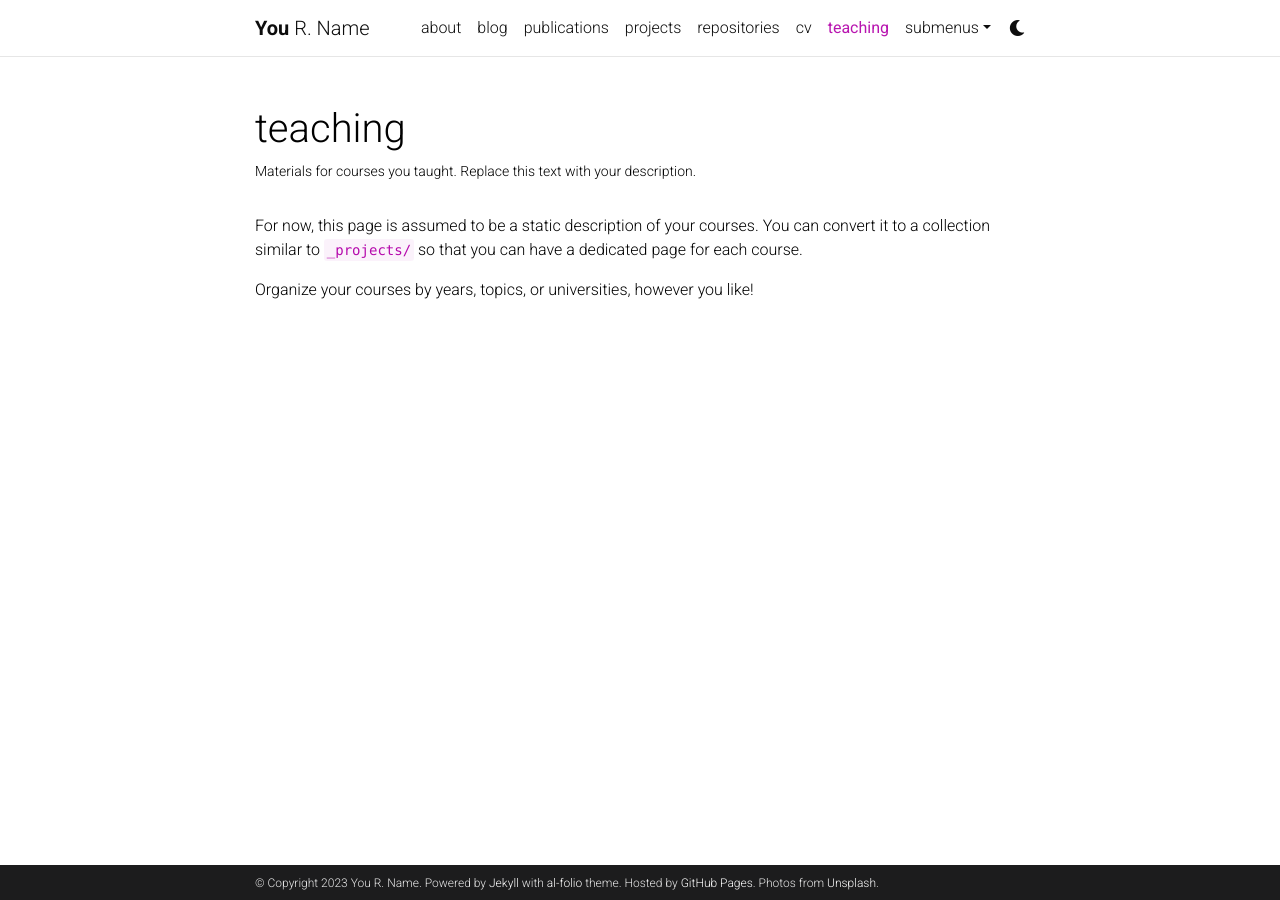
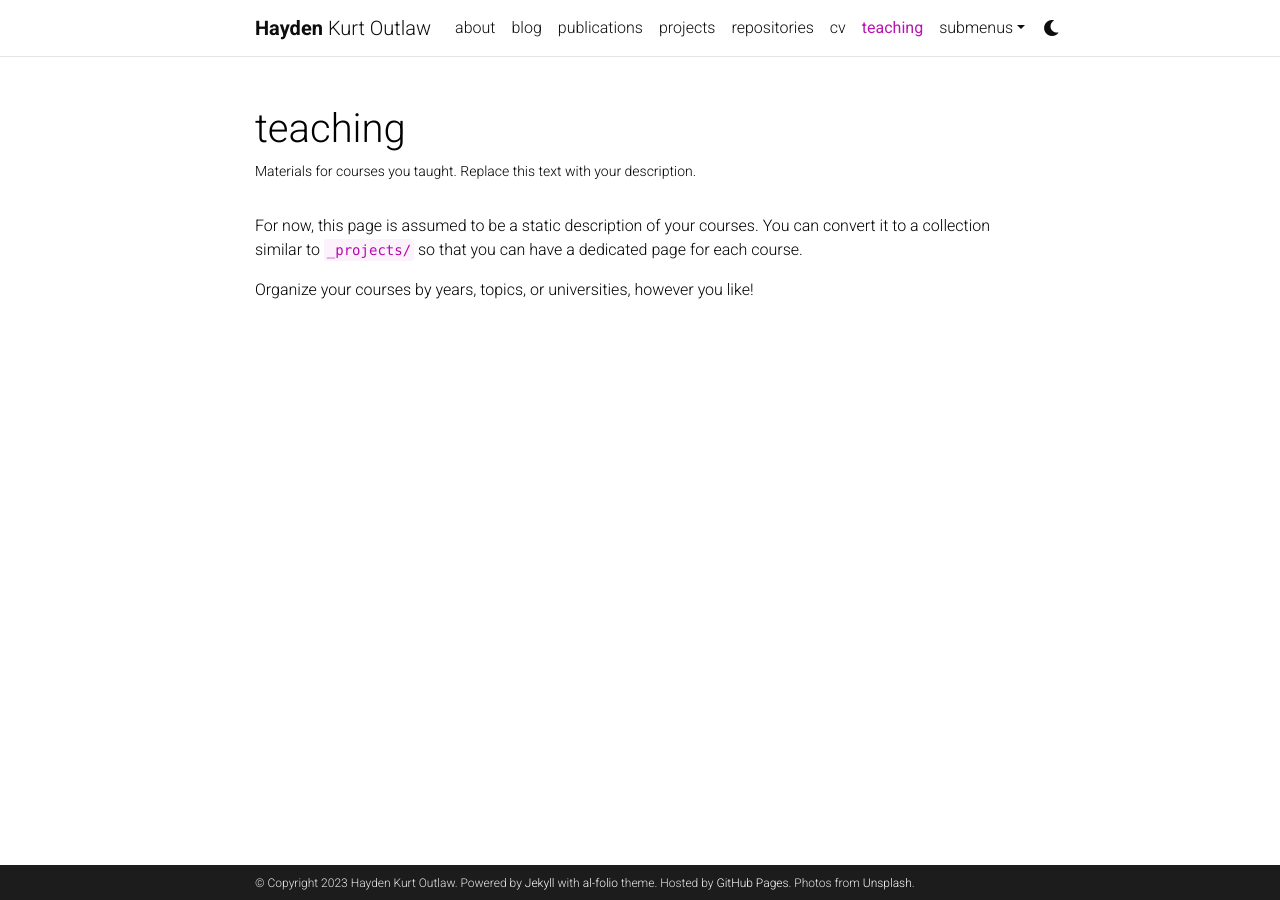
Before and after one commit to outlawhayden/outlawhayden.github.io, a Jekyll site: the page built from _pages/teaching.md, in a window 1280 px wide. Built offline with Jekyll 4.4.1, drawn with Linux system fonts in a browser that asks for light colours; comment, search, counter and statistics services are not loaded; a style sheet for code colours, icons or effects is not loaded.

Commit message:
config init

```diff
--- a/_config.yml
+++ b/_config.yml
@@ -3,23 +3,23 @@
 # -----------------------------------------------------------------------------
 
 title: blank # the website title (if blank, full name will be used instead)
-first_name: You
-middle_name: R.
-last_name: Name
-email: you@example.com
+first_name: Hayden
+middle_name: Kurt
+last_name: Outlaw
+email: haydenkoutlaw@gmail.com
 description: > # the ">" symbol means to ignore newlines until "footer_text:"
-  A simple, whitespace theme for academics. Based on [*folio](https://github.com/bogoli/-folio) design.
+  Machine Learning, Data Science, and Statistics for good
 footer_text: >
   Powered by <a href="https://jekyllrb.com/" target="_blank">Jekyll</a> with <a href="https://github.com/alshedivat/al-folio">al-folio</a> theme.
   Hosted by <a href="https://pages.github.com/" target="_blank">GitHub Pages</a>.
   Photos from <a href="https://unsplash.com" target="_blank">Unsplash</a>.
-keywords: jekyll, jekyll-theme, academic-website, portfolio-website  # add your own keywords or leave empty
+keywords:   # add your own keywords or leave empty
 
 lang: en # the language of your site (for example: en, fr, cn, ru, etc.)
-icon: ⚛️  # the emoji used as the favicon (alternatively, provide image name in /assets/img/)
+icon: 👨🏼‍💻 # the emoji used as the favicon (alternatively, provide image name in /assets/img/)
 
 url: https://outlawhayden.github.io # the base hostname & protocol for your site
-baseurl: /al-folio # the subpath of your site, e.g. /blog/
+baseurl:  # the subpath of your site, e.g. /blog/
 last_updated: false # set to true if you want to display last updated in the footer
 impressum_path:  # set to path to include impressum link in the footer, use the same path as permalink in a page, helps to conform with EU GDPR
 
@@ -67,11 +67,11 @@
 # Social integration
 # -----------------------------------------------------------------------------
 
-github_username: # your GitHub user name
+github_username: outlawhayden
 gitlab_username: # your GitLab user name
-twitter_username: # your Twitter handle
+twitter_username: outlawhayden_
 mastodon_username: # your mastodon instance+username in the format instance.tld/@username
-linkedin_username: # your LinkedIn user name
+linkedin_username: hayden-outlaw
 telegram_username: # your Telegram user name
 scholar_userid: # your Google Scholar ID
 semanticscholar_id: # your Semantic Scholar ID
@@ -91,16 +91,16 @@
 stackoverflow_id: # your stackoverflow id
 kaggle_id: # your kaggle id
 lastfm_id: # your lastfm id
-spotify_id: # your spotify id
+spotify_id: outlawhayden_
 pinterest_id: # your pinterest id
 unsplash_id: # your unsplash id
-instagram_id: # your instagram id
+instagram_id: outlawhayden_
 facebook_id: # your facebook id
 youtube_id: # your youtube channel id (youtube.com/@<youtube_id>)
 discord_id: # your discord id (18-digit unique numerical identifier)
 
 contact_note: >
-  You can even add a little note about which of these is the best way to reach you.
+  Feel free to reach me on any of my social media platforms - for business inquiries, please email or connect through LinkedIn.
 
 # -----------------------------------------------------------------------------
 # Analytics and search engine verification
```
